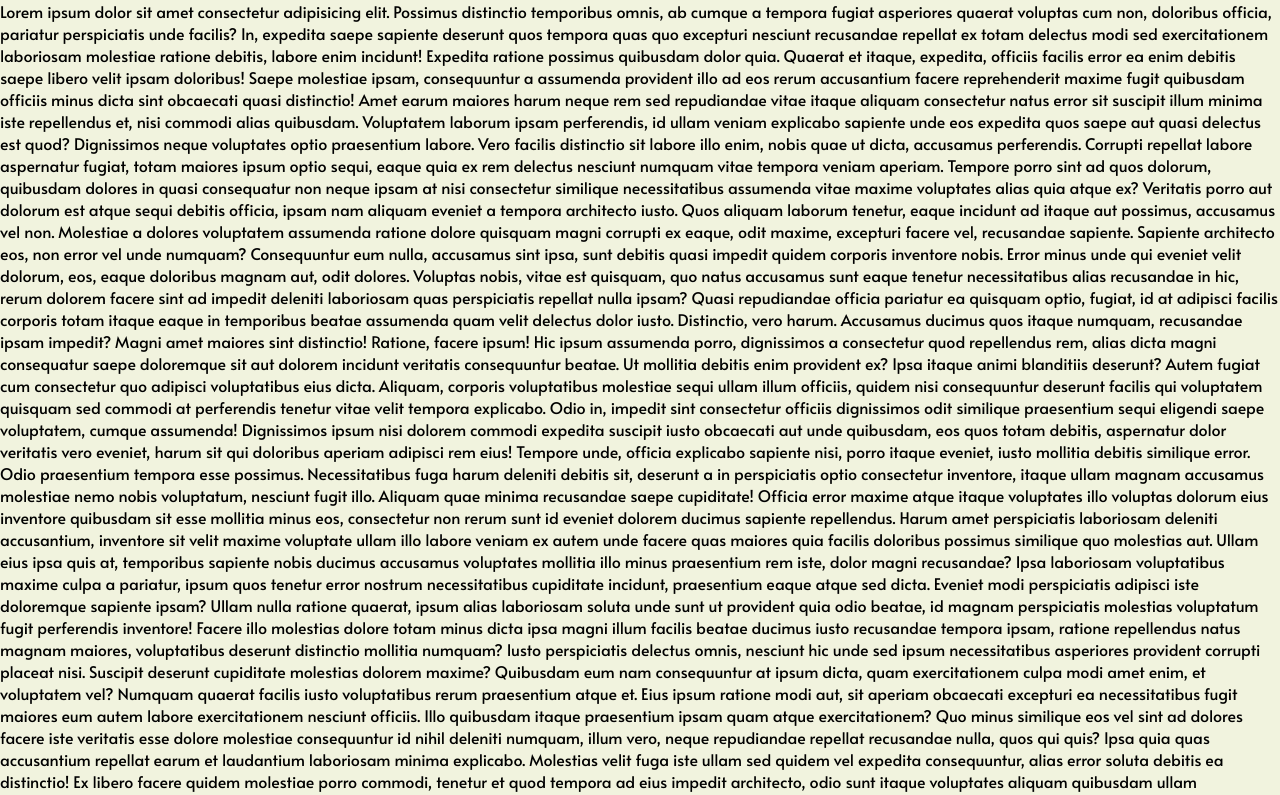
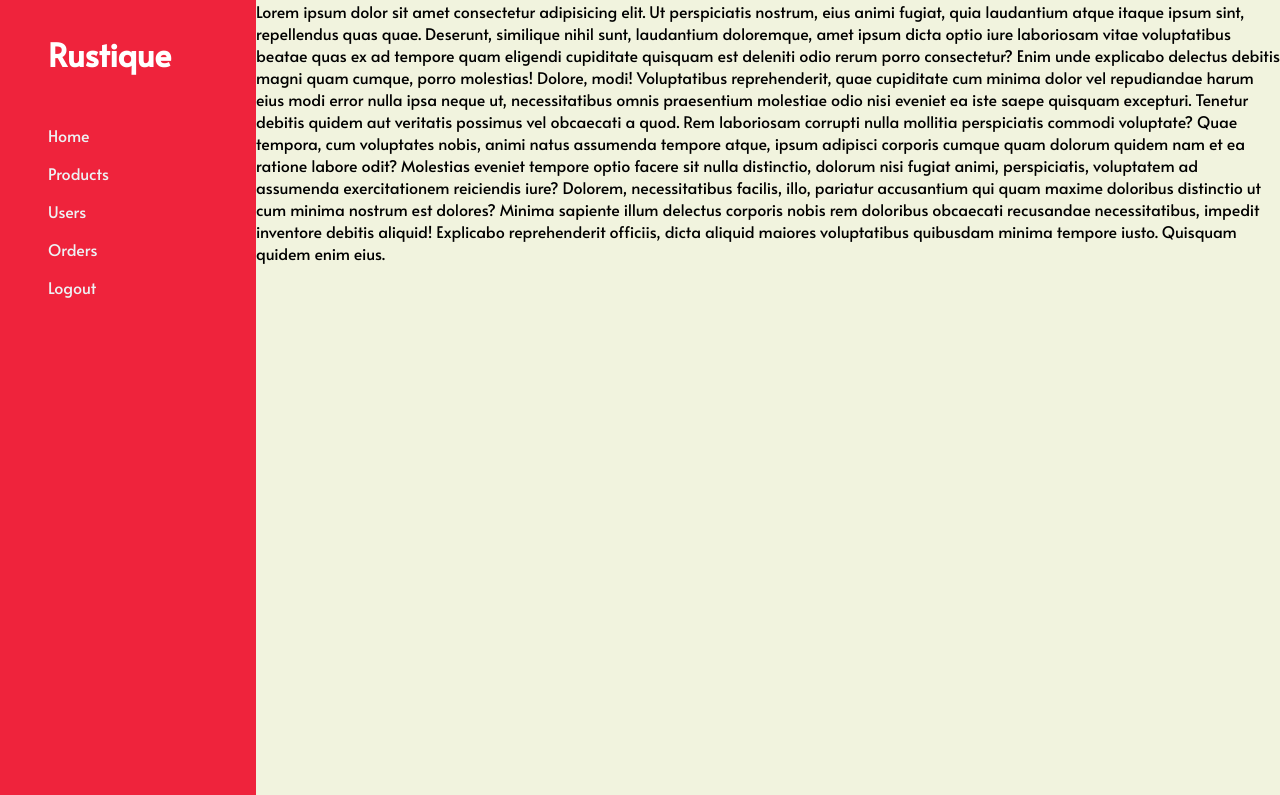
Before and after one commit to veritem/shop-store, a React (Create React App) app in the folder client/: page /admin/products in a window 1280 px wide. Shown: the top 795 px of the page. Built offline with nearby package versions, Linux system fonts and the light colour scheme.

Commit message:
added layout to users page

```diff
--- a/client/src/Pages/admin/orders.tsx
+++ b/client/src/Pages/admin/orders.tsx
@@ -1,7 +1,12 @@
 import React from 'react'
+import AdminLayout from 'src/layout/AdminLayout'
 
 function Order(): React.ReactElement {
-  return <div>Orders</div>
+  return (
+    <AdminLayout>
+      <p>Orders</p>
+    </AdminLayout>
+  )
 }
 
 export default Order
--- a/client/src/Pages/admin/products.tsx
+++ b/client/src/Pages/admin/products.tsx
@@ -1,7 +1,35 @@
 import React from 'react'
+import AdminLayout from 'src/layout/AdminLayout'
 
 function Products(): React.ReactElement {
-  return <div>Productss</div>
+  return (
+    <AdminLayout>
+      <p>
+        Lorem ipsum dolor sit amet consectetur adipisicing elit. Ut perspiciatis
+        nostrum, eius animi fugiat, quia laudantium atque itaque ipsum sint,
+        repellendus quas quae. Deserunt, similique nihil sunt, laudantium
+        doloremque, amet ipsum dicta optio iure laboriosam vitae voluptatibus
+        beatae quas ex ad tempore quam eligendi cupiditate quisquam est deleniti
+        odio rerum porro consectetur? Enim unde explicabo delectus debitis magni
+        quam cumque, porro molestias! Dolore, modi! Voluptatibus reprehenderit,
+        quae cupiditate cum minima dolor vel repudiandae harum eius modi error
+        nulla ipsa neque ut, necessitatibus omnis praesentium molestiae odio
+        nisi eveniet ea iste saepe quisquam excepturi. Tenetur debitis quidem
+        aut veritatis possimus vel obcaecati a quod. Rem laboriosam corrupti
+        nulla mollitia perspiciatis commodi voluptate? Quae tempora, cum
+        voluptates nobis, animi natus assumenda tempore atque, ipsum adipisci
+        corporis cumque quam dolorum quidem nam et ea ratione labore odit?
+        Molestias eveniet tempore optio facere sit nulla distinctio, dolorum
+        nisi fugiat animi, perspiciatis, voluptatem ad assumenda exercitationem
+        reiciendis iure? Dolorem, necessitatibus facilis, illo, pariatur
+        accusantium qui quam maxime doloribus distinctio ut cum minima nostrum
+        est dolores? Minima sapiente illum delectus corporis nobis rem doloribus
+        obcaecati recusandae necessitatibus, impedit inventore debitis aliquid!
+        Explicabo reprehenderit officiis, dicta aliquid maiores voluptatibus
+        quibusdam minima tempore iusto. Quisquam quidem enim eius.
+      </p>
+    </AdminLayout>
+  )
 }
 
 export default Products
--- a/client/src/Pages/admin/users.tsx
+++ b/client/src/Pages/admin/users.tsx
@@ -1,7 +1,12 @@
 import React from 'react'
+import AdminLayout from 'src/layout/AdminLayout'
 
 function Users(): React.ReactElement {
-  return <div>Users</div>
+  return (
+    <AdminLayout>
+      <p>Users</p>
+    </AdminLayout>
+  )
 }
 
 export default Users
--- a/client/src/routing/routes.tsx
+++ b/client/src/routing/routes.tsx
@@ -8,7 +8,7 @@ import LoginPage from '../Pages/Login'
 import RegisterPage from '../Pages/Register'
 import Admin from '../Pages/admin'
 import Order from 'src/Pages/admin/orders'
-import Products from 'src/components/products'
+import Products from 'src/Pages/admin/products'
 import Users from 'src/Pages/admin/users'
 
 export const routes = () => {
```
